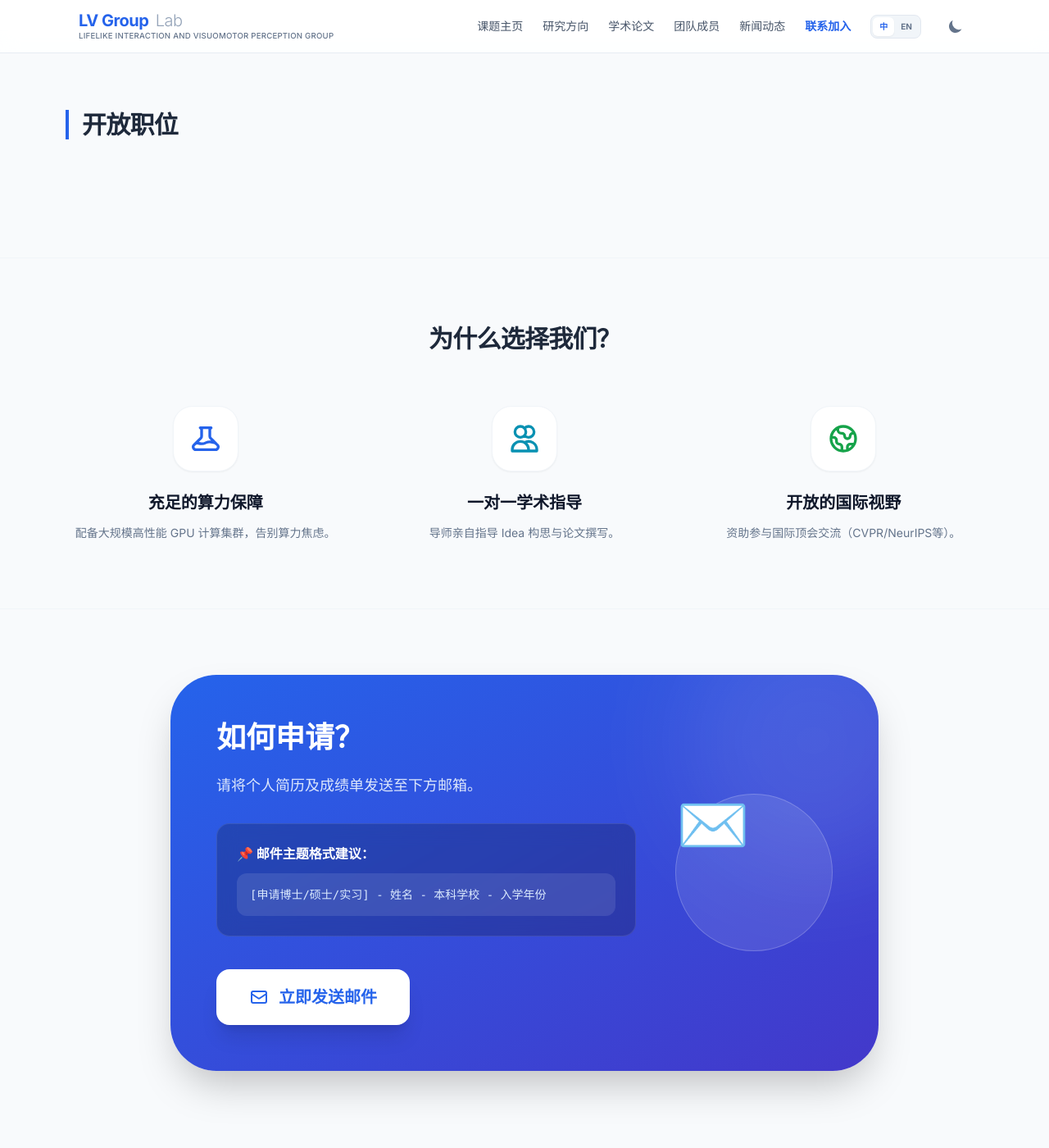
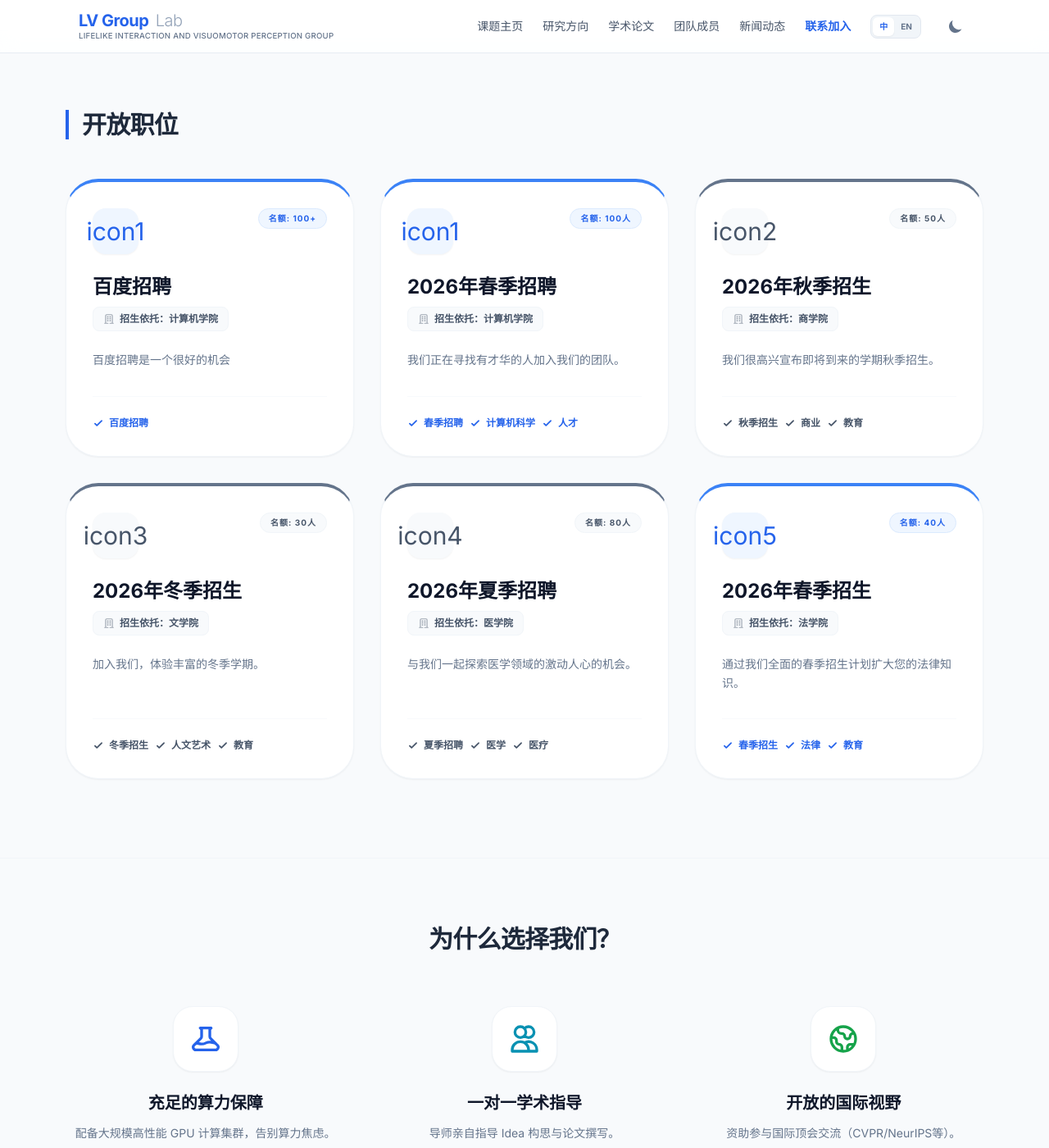
Before and after one commit to cdi-lv-group/cdi-lv-group.github.io, a Jekyll site: the page built from pages/contact.md, in a window 1280 px wide and 1400 px high, scrolled down 482 px. Shown: the whole window at 82% size. Built offline with Jekyll 4.4.1, drawn with Linux system fonts in a browser that asks for light colours; nearby versions of some CDN libraries.

Commit message:
chore: auto-sync data from Feishu 2026-03-27 01:29

```diff
--- a/_data/news.yml
+++ b/_data/news.yml
@@ -1,5 +1,5 @@
 # Auto-generated from Feishu Bitable: 新闻动态
-# Sync Time: 2026-03-26 03:37:29
+# Sync Time: 2026-03-27 01:29:14
 
 - date: '2026-03-28'
   category:
--- a/_data/positions.yml
+++ b/_data/positions.yml
@@ -1,4 +1,144 @@
 # Auto-generated from Feishu Bitable: 招聘与招生
-# Sync Time: 2026-03-26 03:37:28
+# Sync Time: 2026-03-27 01:29:12
 
-[]
+- title:
+    zh: 百度招聘
+    en: Baidu Recruitment
+  department:
+    zh: 计算机学院
+    en: Computer Science College
+  count:
+    zh: 100+
+    en: ''
+  theme: blue
+  icon: icon1
+  description:
+    zh: 百度招聘是一个很好的机会
+    en: We are recruiting talented individuals for our various positions.
+  tags:
+    zh:
+    - 百度招聘
+    en:
+    - Baidu Recruitment
+    - Computer Science College
+  link: https://www.baidu.com
+- title:
+    zh: 2026年春季招聘
+    en: 2026 Spring Recruitment
+  department:
+    zh: 计算机学院
+    en: School of Computer Science
+  count:
+    zh: 100人
+    en: '100'
+  theme: blue
+  icon: icon1
+  description:
+    zh: 我们正在寻找有才华的人加入我们的团队。
+    en: We are looking for talented individuals to join our team.
+  tags:
+    zh:
+    - 春季招聘
+    - 计算机科学
+    - 人才
+    en:
+    - spring recruitment
+    - computer science
+    - talent
+  link: https://www.example.com
+- title:
+    zh: 2026年秋季招生
+    en: 2026 Fall Enrollment
+  department:
+    zh: 商学院
+    en: School of Business
+  count:
+    zh: 50人
+    en: '50'
+  theme: emerald
+  icon: icon2
+  description:
+    zh: 我们很高兴宣布即将到来的学期秋季招生。
+    en: We are excited to announce our fall enrollment for the upcoming semester.
+  tags:
+    zh:
+    - 秋季招生
+    - 商业
+    - 教育
+    en:
+    - fall enrollment
+    - business
+    - education
+  link: https://www.example.com
+- title:
+    zh: 2026年冬季招生
+    en: 2026 Winter Enrollment
+  department:
+    zh: 文学院
+    en: School of Arts and Humanities
+  count:
+    zh: 30人
+    en: '30'
+  theme: violet
+  icon: icon3
+  description:
+    zh: 加入我们，体验丰富的冬季学期。
+    en: Join us for an enriching winter semester experience.
+  tags:
+    zh:
+    - 冬季招生
+    - 人文艺术
+    - 教育
+    en:
+    - winter enrollment
+    - arts and humanities
+    - education
+  link: https://www.example.com
+- title:
+    zh: 2026年夏季招聘
+    en: 2026 Summer Recruitment
+  department:
+    zh: 医学院
+    en: School of Medicine
+  count:
+    zh: 80人
+    en: '80'
+  theme: slate
+  icon: icon4
+  description:
+    zh: 与我们一起探索医学领域的激动人心的机会。
+    en: Discover exciting opportunities in the field of medicine with us.
+  tags:
+    zh:
+    - 夏季招聘
+    - 医学
+    - 医疗
+    en:
+    - summer recruitment
+    - medicine
+    - healthcare
+  link: https://www.example.com
+- title:
+    zh: 2026年春季招生
+    en: 2026 Spring Enrollment
+  department:
+    zh: 法学院
+    en: School of Law
+  count:
+    zh: 40人
+    en: '40'
+  theme: blue
+  icon: icon5
+  description:
+    zh: 通过我们全面的春季招生计划扩大您的法律知识。
+    en: Expand your legal knowledge with our comprehensive spring enrollment program.
+  tags:
+    zh:
+    - 春季招生
+    - 法律
+    - 教育
+    en:
+    - spring enrollment
+    - law
+    - education
+  link: https://www.example.com
--- a/_data/publications.yml
+++ b/_data/publications.yml
@@ -1,5 +1,5 @@
 # Auto-generated from Feishu Bitable: 学术论文
-# Sync Time: 2026-03-26 03:37:25
+# Sync Time: 2026-03-27 01:29:10
 
 - title:
     zh: 深度学习在自然语言处理中的应用
--- a/_data/research.yml
+++ b/_data/research.yml
@@ -1,5 +1,5 @@
 # Auto-generated from Feishu Bitable: 研究方向
-# Sync Time: 2026-03-26 03:37:27
+# Sync Time: 2026-03-27 01:29:11
 
 - icon: icon1
   title:
--- a/_data/team.yml
+++ b/_data/team.yml
@@ -1,5 +1,5 @@
 # Auto-generated from Feishu Bitable: 团队成员
-# Sync Time: 2026-03-26 03:37:24
+# Sync Time: 2026-03-27 01:29:09
 
 - name:
     zh: 郑七
```
